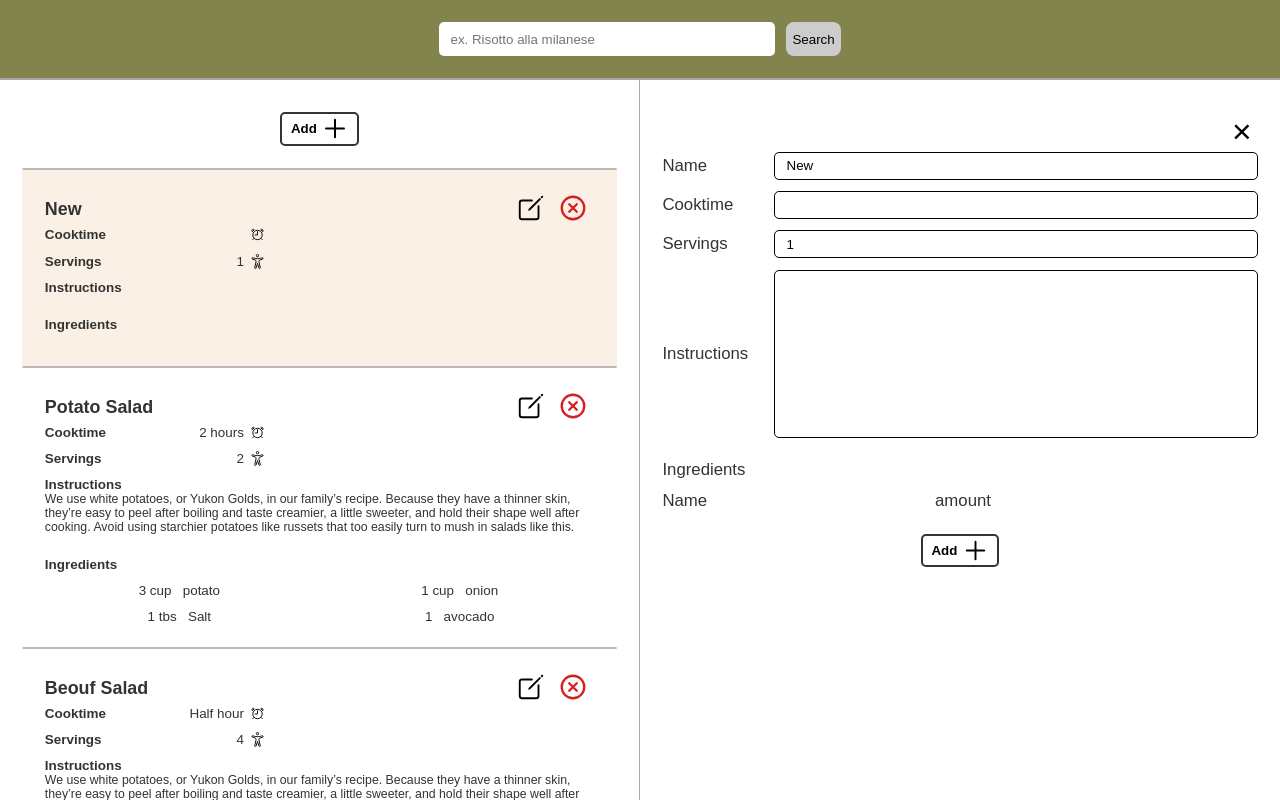
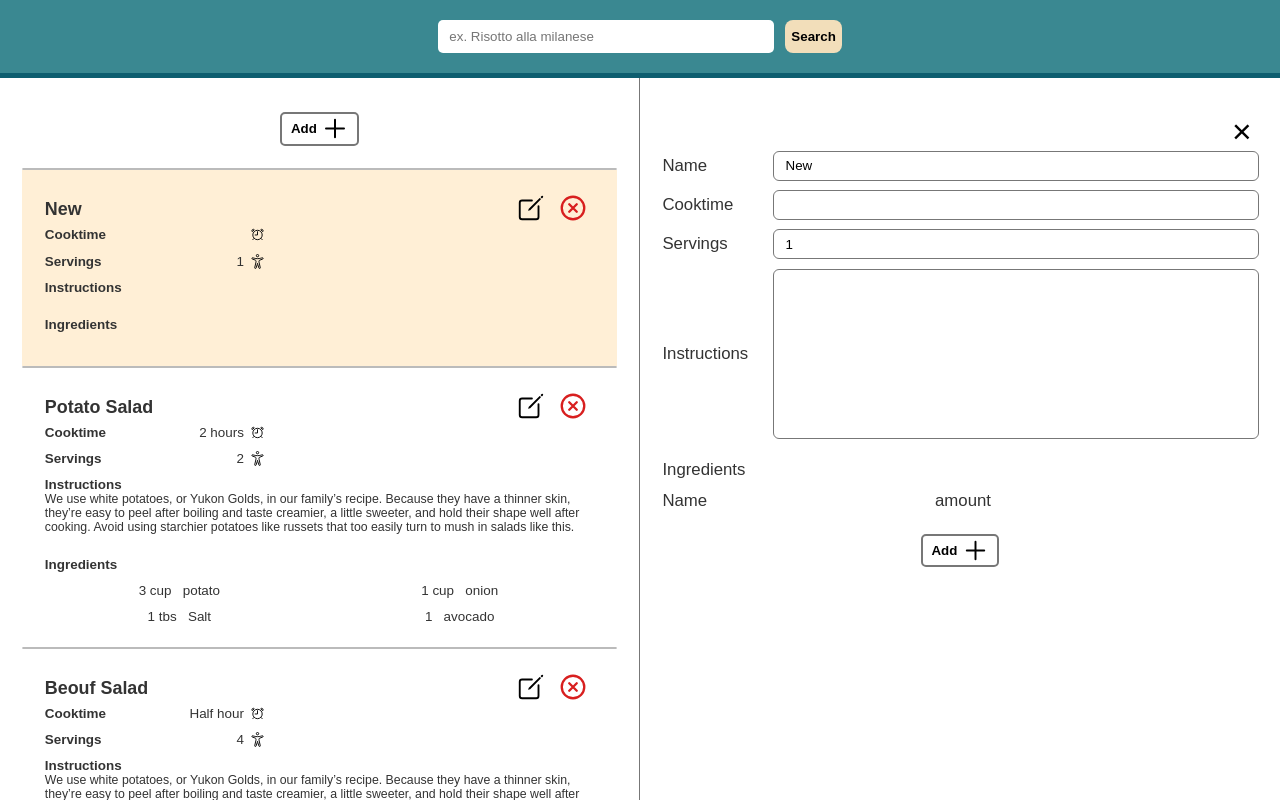
Before and after one commit to GiovanniCarboni/recipeapp, a React (Create React App) app: page / in a window 1280 px wide. Both pictures are taken after a click on the button "Add". Built offline with nearby package versions, Linux system fonts and the light colour scheme; a web font is replaced by a local one.

Commit message:
added colors

```diff
--- a/src/scss/App.scss
+++ b/src/scss/App.scss
@@ -1,3 +1,5 @@
+@use "colors";
+@use "header";
 @use "buttons";
 @use "RecipeList";
 @use "Recipe";
@@ -19,12 +21,9 @@
 }
 html {
   font-size: 70%;
-  // background: radial-gradient(orange, orange, yellow);
-  // background: url("../icons/pizza.svg") repeat;
-  // background-size: 2rem;
-  background-color: linen;
+  background-color: colors.$color-background;
   font-family: Averia, sans-serif;
-  color: #333;
+  color: colors.$color-font;
 }
 h1 {
   font-size: 1.5rem;
@@ -36,16 +35,15 @@ button {
 input,
 textarea {
   padding: 1rem;
-  border: 1px solid #333;
+  border: 1px solid colors.$color-border;
   border-radius: 5px;
   font-family: inherit;
-  // background-color: rgb(243, 208, 173);
-  border: 1px solid black;
+  outline: 1px solid colors.$color-border;
+  border: none;
   transition: 0.05s;
   &:active,
   &:focus {
-    border: none;
-    outline: 3px solid rgb(215, 150, 126);
+    outline: 3px solid colors.$color-accent;
   }
 }
 input {
@@ -64,7 +62,7 @@ hr {
 /* *** */
 
 .selected {
-  background-color: linen;
+  background-color: colors.$color-background;
 }
 
 main {
@@ -87,7 +85,7 @@ main {
   width: 6px;
 }
 ::-webkit-scrollbar-thumb {
-  background: #ccc;
+  background: colors.$color-scrollbar;
   border-radius: 20px;
 }
 ::-webkit-scrollbar-track {
@@ -105,29 +103,3 @@ main {
   color: #ddd;
   gap: 2rem;
 }
-
-.bar {
-  position: fixed;
-  height: 7rem;
-  background-color: rgb(130, 131, 77);
-  width: 100%;
-  box-shadow: 0px 2px #aaa;
-  display: flex;
-  justify-content: center;
-  align-items: center;
-  gap: 1rem;
-  input {
-    height: 3rem;
-    width: 30rem;
-    border: none;
-  }
-  button {
-    height: 3rem;
-    border-radius: 8px;
-    background-color: #ccc;
-    border: none;
-    &:active {
-      background-color: #aaa;
-    }
-  }
-}
--- a/src/scss/RecipeEdit.scss
+++ b/src/scss/RecipeEdit.scss
@@ -1,5 +1,5 @@
 .recipe-edit--container {
-  background-color: white;
+  background-color: #fff;
   font-size: 1.5rem;
 
   &__close-btn--container {
--- a/src/scss/RecipeList.scss
+++ b/src/scss/RecipeList.scss
@@ -1,4 +1,6 @@
+@use "colors";
+
 .recipe-list {
-  background-color: white;
-  border-right: 1px solid #aaa;
+  background-color: #fff;
+  border-right: 1px solid colors.$color-border;
 }
--- a/src/scss/buttons.scss
+++ b/src/scss/buttons.scss
@@ -1,3 +1,5 @@
+@use "colors";
+
 .edit-btn,
 .delete-btn {
   border: none;
@@ -40,11 +42,10 @@ i {
     justify-content: center;
     width: 7rem;
     height: 3rem;
-    border: 2px solid #333;
+    border: 2px solid colors.$color-border;
     border-radius: 5px;
     transition: 0.3s;
     &:hover {
-      // outline: 2px solid #333;
       background-color: rgb(148, 205, 148);
     }
     img,
--- /dev/null
+++ b/src/scss/colors.scss
@@ -0,0 +1,8 @@
+$color-accent: #0e5e6f;
+$color-main: #3a8891;
+$color-background: #ffefd6;
+$color-secondary: #f2deba;
+
+$color-font: #333;
+$color-border: #777;
+$color-scrollbar: #ccc;
--- /dev/null
+++ b/src/scss/header.scss
@@ -0,0 +1,30 @@
+@use "colors";
+
+.bar {
+  position: fixed;
+  height: 7rem;
+  background-color: colors.$color-main;
+  width: 100%;
+  border-bottom: 5px solid colors.$color-accent;
+  display: flex;
+  justify-content: center;
+  align-items: center;
+  gap: 1rem;
+  input {
+    height: 3rem;
+    width: 30rem;
+    outline: none;
+  }
+  button {
+    height: 3rem;
+    border-radius: 8px;
+    background-color: colors.$color-secondary;
+    font-weight: bold;
+    border: none;
+    transition: 0.2s;
+    &:active {
+      background-color: colors.$color-accent;
+      color: colors.$color-background;
+    }
+  }
+}
```
